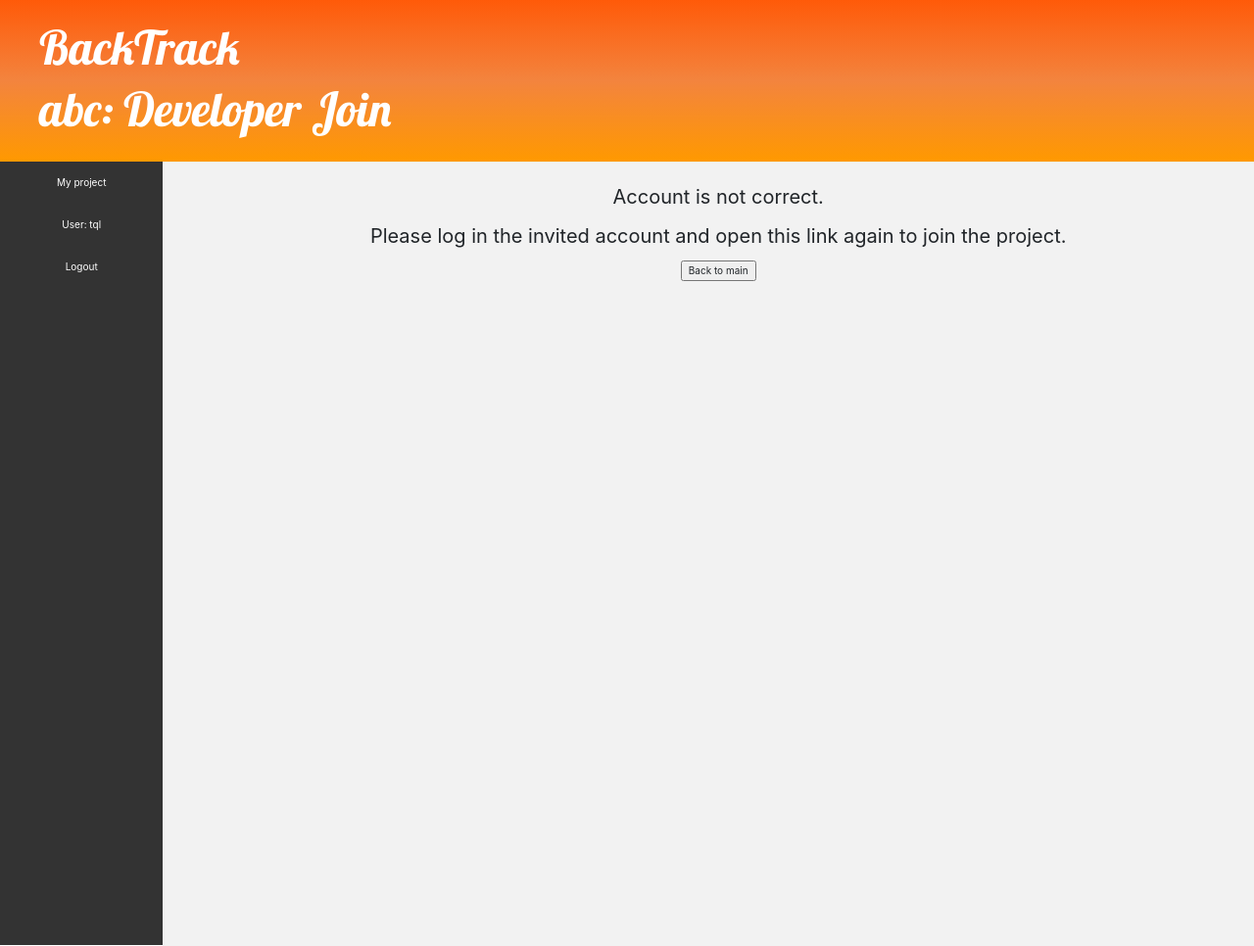
After one commit to Yixing-Zhang/COMP-3297-BackTrack-by-TQL, a Django app: page /project/9/developer/9/ in a window 1280 px wide. The commit adds this page. Shown: the whole page at 98% size. Run offline with Django 3.2, Linux system fonts and the light colour scheme; a user stored in the database is signed in; data comes from the database, SQL or seed files in the repository; both versions use the stored data as it was after the commit; some libraries are stand-ins or nearby versions.

Commit message:
Update with complete email invitaion function. Ready to deploy.

```diff
--- a/BackTrack/config/settings.py
+++ b/BackTrack/config/settings.py
@@ -135,3 +135,4 @@ EMAIL_PORT = 25
 EMAIL_HOST_USER = 'hku_tql@163.com'
 EMAIL_HOST_PASSWORD = 'hku123'
 EMAIL_FROM = 'BackTrack<hku_tql@163.com>'
+EMAIL_USE_TLS = True
--- a/BackTrack/project/urls.py
+++ b/BackTrack/project/urls.py
@@ -5,5 +5,13 @@ urlpatterns = [
     path('', views.ProjectMain.as_view(), name='project_main'),
     path('<int:project_pk>/', views.ProjectDetail.as_view(), name='project_detail'),
     path('<int:pk>/finish', views.ProjectFinish.as_view(), name='project_finish'),
+    path('<int:project_pk>/manager/invite/', views.ManagerInvite.as_view(), name='manager_invite'),
+    path('<int:project_pk>/developer/invite/', views.DeveloperInvite.as_view(), name='developer_invite'),
+    path('<int:project_pk>/manager/<int:manager_pk>/email/', views.sendManagerEmail, name='manager_email'),
+    path('<int:project_pk>/developer/<int:developer_pk>/email/', views.sendDeveloperEmail, name='developer_email'),
+    path('<int:project_pk>/manager/<int:manager_pk>/', views.ManagerJoinConfirm.as_view(), name='manager_join_confirm'),
+    path('<int:project_pk>/developer/<int:developer_pk>/', views.DeveloperJoinConfirm.as_view(), name='developer_join_confirm'),
+    path('<int:project_pk>/manager/<int:manager_pk>/join/', views.managerJoin, name='manager_join'),
+    path('<int:project_pk>/developer/<int:developer_pk>/join/', views.developerJoin, name='developer_join'),
     path('create/', views.ProjectCreate.as_view(), name='project_create'),
 ]
--- a/BackTrack/project/views.py
+++ b/BackTrack/project/views.py
@@ -8,9 +8,59 @@ from django.urls import reverse_lazy
 from django.contrib.auth.models import Group
 from .models import *
 from .forms import *
+from productBacklog.models import ProductBacklog
 
 
 # Create your views here.
+def sendDeveloperEmail(request, project_pk, developer_pk):
+    user = request.user
+    user_name = user.username
+    project = Project.objects.get(pk=project_pk)
+    project_name = project.name
+    developer = BackTrackUser.objects.get(pk=developer_pk)
+    link = 'http://127.0.0.1:8000/project/' + str(project_pk) + '/developer/' + str(developer_pk)
+    message = 'Hi, ' + user_name + ' sends you an invitation to join project ' + project_name + '. Open the following ' \
+                                                                                                'link with your ' \
+                                                                                                'account to join: ' + \
+              link
+    send_mail('BackTrack: Project Invitation', message, 'hku_tql@163.com',
+              [developer.email], fail_silently=False)
+    return HttpResponseRedirect(
+        '/project/' + str(project_pk) + '/developer/invite')
+
+
+def sendManagerEmail(request, project_pk, manager_pk):
+    user = request.user
+    user_name = user.username
+    project = Project.objects.get(pk=project_pk)
+    project_name = project.name
+    manager = BackTrackUser.objects.get(pk=manager_pk)
+    link = 'http://127.0.0.1:8000/project/' + str(project_pk) + '/manager/' + str(manager_pk)
+    message = 'Hi, ' + user_name + ' sends you an invitation to join project ' + project_name + '. Open the following ' \
+                                                                                                'link with your ' \
+                                                                                                'account to join: ' + \
+              link
+    send_mail('BackTrack: Project Invitation', message, 'hku_tql@163.com',
+              [manager.email], fail_silently=False)
+    return HttpResponseRedirect('/project/' + str(project_pk) + '/manager/invite')
+
+
+def developerJoin(request, project_pk, developer_pk):
+    user = BackTrackUser.objects.get(pk=developer_pk)
+    project = Project.objects.get(pk=project_pk)
+    user.project = project
+    user.save()
+    return HttpResponseRedirect('/project')
+
+
+def managerJoin(request, project_pk, manager_pk):
+    user = BackTrackUser.objects.get(pk=manager_pk)
+    project = Project.objects.get(pk=project_pk)
+    project.manager = user
+    project.save()
+    return HttpResponseRedirect('/project')
+
+
 class ProjectMain(TemplateView):
     template_name = "project_main.html"
 
@@ -68,6 +118,7 @@ class ProjectDetail(TemplateView):
         context['group'] = group
         return context
 
+
 class ProjectFinish(DeleteView):
     model = Project
     template_name = "project_finish.html"
@@ -88,6 +139,7 @@ class ProjectFinish(DeleteView):
         context['project'] = Project.objects.get(pk=project_pk)
         return context
 
+
 class ProjectCreate(FormView):
     template_name = "project_creation.html"
     form_class = ProjectCreateForm
@@ -99,6 +151,8 @@ class ProjectCreate(FormView):
             user = request.user
             project.owner = user
             project.save()
+            productBacklog = ProductBacklog(project=project)
+            productBacklog.save()
             owner_group = Group.objects.get(name='Owners')
             owner_group.user_set.add(user)
             developer_group = Group.objects.get(name='Developers')
@@ -108,7 +162,142 @@ class ProjectCreate(FormView):
         return render(request, self.template_name, {'form': form})
 
     def get_context_data(self, **kwargs):
-
         context = super().get_context_data(**kwargs)
         context['form'] = ProjectCreateForm()
         return context
+
+
+class ManagerInvite(TemplateView):
+    template_name = "project_manager_invite.html"
+
+    def get_context_data(self, **kwargs):
+        request = self.request
+        user = request.user
+        project_pk = self.kwargs['project_pk']
+        project = Project.objects.get(pk=project_pk)
+        manager_list = BackTrackUser.objects.filter(groups__name='Managers')
+        if user.is_authenticated:
+            if user.is_superuser:
+                group = 'Super User'
+            elif user.groups.filter(name='Owners').count():
+                group = 'Owner'
+            elif user.groups.filter(name='Managers').count():
+                group = 'Manager'
+            else:
+                group = 'Developer'
+        else:
+            group = None
+
+        context = super().get_context_data(**kwargs)
+        context['project'] = project
+        context['manager_list'] = manager_list
+        context['group'] = group
+        return context
+
+
+class DeveloperInvite(TemplateView):
+    template_name = "project_developer_invite.html"
+
+    def get_context_data(self, **kwargs):
+        request = self.request
+        user = request.user
+        project_pk = self.kwargs['project_pk']
+        project = Project.objects.get(pk=project_pk)
+        developer_list = BackTrackUser.objects.filter(groups__name='Developers', project=None)
+        if user.is_authenticated:
+            if user.is_superuser:
+                group = 'Super User'
+            elif user.groups.filter(name='Owners').count():
+                group = 'Owner'
+            elif user.groups.filter(name='Managers').count():
+                group = 'Manager'
+            else:
+                group = 'Developer'
+        else:
+            group = None
+
+        context = super().get_context_data(**kwargs)
+        context['project'] = project
+        context['developer_list'] = developer_list
+        context['group'] = group
+        return context
+
+
+class DeveloperJoinConfirm(TemplateView):
+    template_name = "project_developer_join.html"
+
+    def get_context_data(self, **kwargs):
+        request = self.request
+        user = request.user
+        project_pk = self.kwargs['project_pk']
+        developer_pk = self.kwargs['developer_pk']
+        is_self = False
+        if developer_pk == user.pk:
+            is_self = True
+        is_not_involved = False
+        if user.project is None:
+            is_not_involved = True
+        is_exist = False
+        project = None
+        if Project.objects.filter(pk=project_pk).count():
+            project = Project.objects.get(pk=project_pk)
+            is_exist = True
+        if user.is_authenticated:
+            if user.is_superuser:
+                group = 'Super User'
+            elif user.groups.filter(name='Owners').count():
+                group = 'Owner'
+            elif user.groups.filter(name='Managers').count():
+                group = 'Manager'
+            else:
+                group = 'Developer'
+        else:
+            group = None
+
+        context = super().get_context_data(**kwargs)
+        context['project'] = project
+        context['is_exist'] = is_exist
+        context['is_self'] = is_self
+        context['is_not_involved'] = is_not_involved
+        context['group'] = group
+        return context
+
+
+class ManagerJoinConfirm(TemplateView):
+    template_name = "project_manager_join.html"
+
+    def get_context_data(self, **kwargs):
+        request = self.request
+        user = request.user
+        project_pk = self.kwargs['project_pk']
+        developer_pk = self.kwargs['manager_pk']
+        is_self = False
+        if developer_pk == user.pk:
+            is_self = True
+        is_exist = False
+        project = None
+        is_available = False
+        if Project.objects.filter(pk=project_pk).count():
+            project = Project.objects.get(pk=project_pk)
+            is_exist = True
+            if project.manager is None:
+                is_available = True
+        if user.is_authenticated:
+            if user.is_superuser:
+                group = 'Super User'
+            elif user.groups.filter(name='Owners').count():
+                group = 'Owner'
+            elif user.groups.filter(name='Managers').count():
+                group = 'Manager'
+            else:
+                group = 'Developer'
+        else:
+            group = None
+
+        context = super().get_context_data(**kwargs)
+        context['project'] = project
+        context['is_exist'] = is_exist
+        context['is_self'] = is_self
+        context['is_available'] = is_available
+        context['group'] = group
+        return context
--- /dev/null
+++ b/BackTrack/templates/project_developer_join.html
@@ -0,0 +1,83 @@
+<!DOCTYPE html>
+{% load static %}
+<html lang="en">
+<head>
+    <link rel="stylesheet" href="//maxcdn.bootstrapcdn.com/bootstrap/3.2.0/css/bootstrap.min.css">
+    <link rel="stylesheet" href="//maxcdn.bootstrapcdn.com/bootstrap/3.2.0/css/bootstrap-theme.min.css">
+    <link rel="stylesheet" href="https://stackpath.bootstrapcdn.com/bootstrap/4.3.1/css/bootstrap.min.css" integrity="sha384-ggOyR0iXCbMQv3Xipma34MD+dH/1fQ784/j6cY/iJTQUOhcWr7x9JvoRxT2MZw1T" crossorigin="anonymous">
+    <link href="//fonts.googleapis.com/css?family=Lobster&subset=latin,latin-ext" rel="stylesheet" type="text/css">
+    <link rel="stylesheet" href="{% static 'css/productBacklog.css' %}">
+    <meta charset="UTF-8">
+    <title>
+        {% if is_exist %}
+        {{ project.name }}: Developer Join
+        {% else %}
+        Error
+        {% endif %}
+    </title>
+</head>
+<body>
+    {% if user.is_authenticated %}
+        <div class="page-header">
+            <h1>BackTrack</h1>
+            <h2>
+                {% if is_exist %}
+                {{ project.name }}: Developer Join
+                {% else %}
+                Error
+                {% endif %}
+            </h2>
+        </div>
+
+        <div class="menu">
+            <ul>
+                <li><a href="/project">My project</a></li>
+                <li><a href="/accounts/profile">User: {{ user.get_username }}</a></li>
+                <li><a href="{% url 'logout'%}?next={{request.path}}">Logout</a></li>
+            </ul>
+        </div>
+
+        <div class="main" style="text-align:center;">
+            {% if is_exist %}
+                {% if is_self %}
+                    {% if is_not_involved %}
+                        {% if group == 'Developer' or group == 'Super User' %}
+                            <p style="font-size:20px;">Are you sure you want to join {{ project.name }}?</p>
+                                <div style="text-align:center;">
+                                    <form>
+                                        <input type="button" value="Confirm" onclick="location='join'">
+                                    </form>
+                                </div>
+                        {% else %}
+                            <p style="font-size:20px;">Error. You are not a developer.</p>
+                        {% endif %}
+                    {% else %}
+                        <p style="font-size:20px;">Error. You can get involved in at most one project.</p>
+                    {% endif %}
+                {% else %}
+                    <p style="font-size:20px;">Account is not correct.</p>
+                    <p style="font-size:20px;">Please log in the invited account and open this link again to join the project.</p>
+                {% endif %}
+            {% else %}
+                <p style="font-size:20px;">Error. Project doesn't exist. Maybe finished already.</p>
+            {% endif %}
+
+            <div style="text-align:center;">
+                <form>
+                    <input type="button" value="Back to main" onclick="location='/project'">
+                </form>
+            </div>
+        </div>
+
+    {% else %}
+        <div class="page-header">
+            <h1>BackTrack</h1>
+            <h2>Error: Not Logged in</h2>
+        </div>
+        <div style="text-align:center; margin:0 auto; padding: 20px 20px 20px 40px;">
+            <p>Please login first. <a href="{% url 'login'%}">Click here.</a> </p>
+        </div>
+    {% endif %}
+
+</body>
+</html>
```
Also changed, not shown: BackTrack/templates/project_detail.html (+12 -1 lines), BackTrack/templates/project_developer_invite.html (added, +76 -0 lines), BackTrack/templates/project_main.html (+6 -2 lines), BackTrack/templates/project_manager_invite.html (added, +76 -0 lines), BackTrack/templates/project_manager_join.html (added, +83 -0 lines), BackTrack/db.sqlite3.
